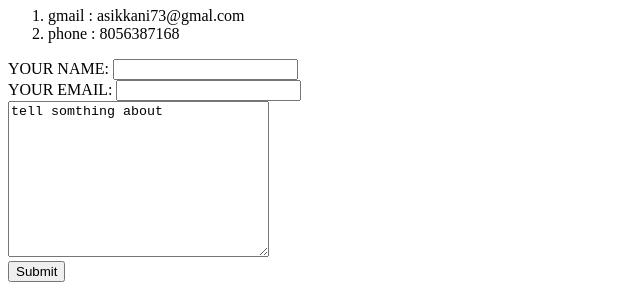
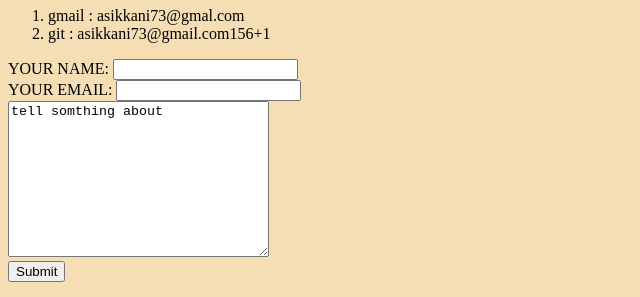
Before and after one commit to ASIKKANI/cv, a plain HTML site: page contact.html in a window 1280 px wide. Shown: the part 73-370 px from the top of the page, without its empty margins (0-640 px from the left). Drawn offline with Linux system fonts and the light colour scheme.

Commit message:
Update contact.html

```diff
--- a/contact.html
+++ b/contact.html
@@ -4,13 +4,13 @@
     <meta charset="UTF-8">
     <title>Document</title>
 </head>
-<body>
+<body style="background-color: wheat;">
     <h1>YOU CAN CONTECT ME </h1>
     <ol>
         <li> gmail : asikkani73@gmal.com</li>
-        <li> phone : 8056387168</li>
+        <li>git : asikkani73@gmail.com156+1</li>
     </ol>
-    <form action="emailto:asikkani73@gmail.com">
+    <form action="mailto:asikkani73@gmail.com">
         <label for="">YOUR NAME: </label>
         <input type="text"><br>
         <label for="">YOUR EMAIL: </label>
```
